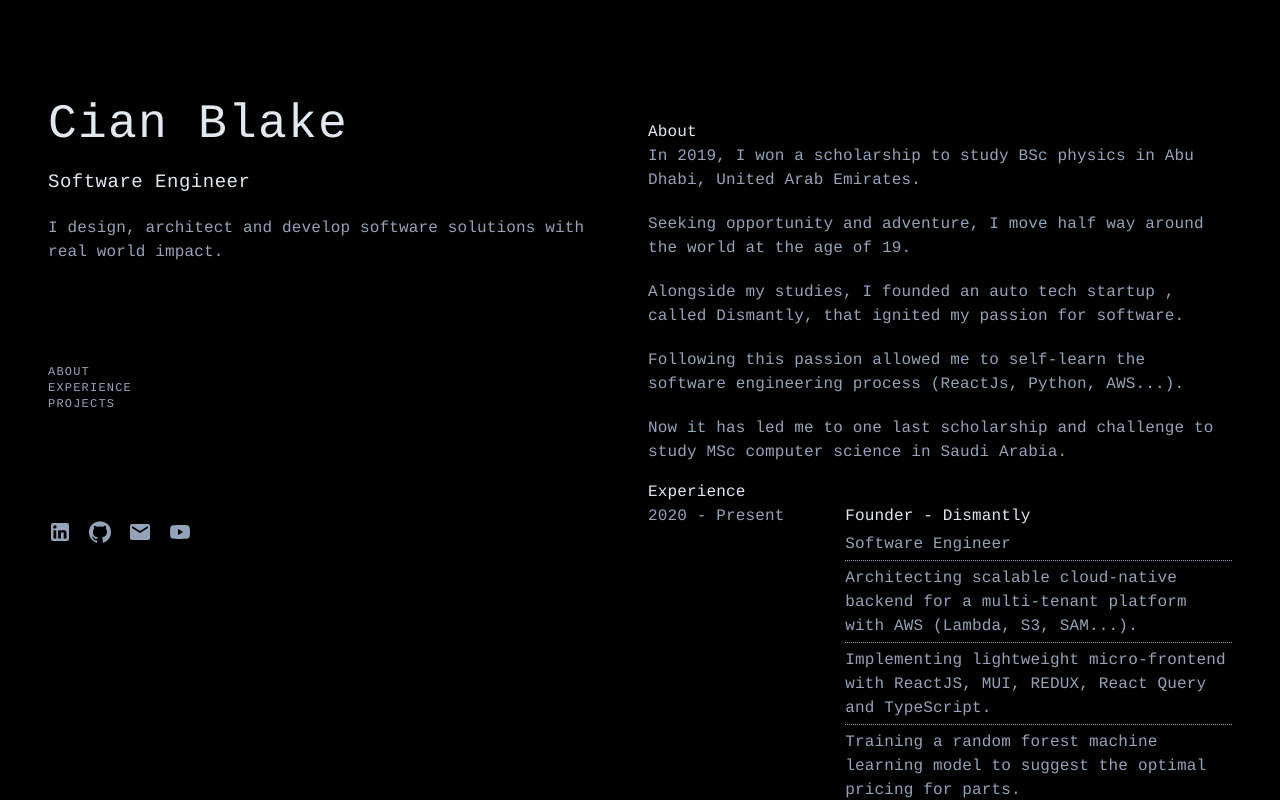
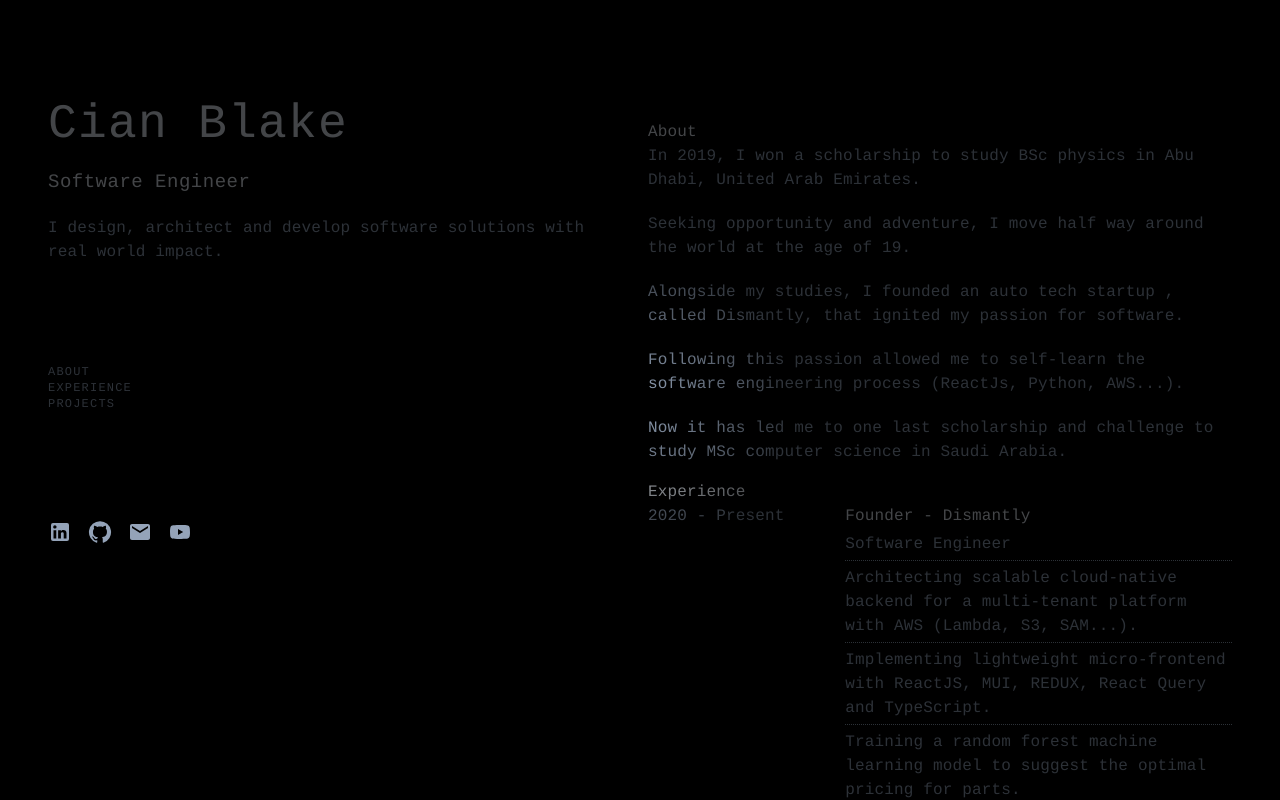
Before and after one commit to cianblake/my-site, a React (Create React App) app: page / in a window 1280 px wide. Built offline with nearby package versions, Linux system fonts and the light colour scheme.

Commit message:
mouse effect

```diff
--- a/src/App.js
+++ b/src/App.js
@@ -1,13 +1,28 @@
 import LandingPage from './pages/landingPage';
 import { StyledBox } from './styled';
 import { ThemeProvider, createTheme } from '@mui/material/styles';
+import { useState, useEffect } from 'react';
 
 const theme = createTheme();
 
 function App() {
+  const [position, setPosition] = useState({ x: '50%', y: '50%' });
+
+  useEffect(() => {
+      const handleMouseMove = (e) => {
+          setPosition({ x: `${e.clientX}px`, y: `${e.clientY}px` });
+      };
+
+      window.addEventListener('mousemove', handleMouseMove);
+
+      return () => {
+          window.removeEventListener('mousemove', handleMouseMove);
+      };
+  }, []);
+
   return (
     <ThemeProvider theme={theme}>
-      <StyledBox>
+      <StyledBox style={{ '--x': position.x, '--y': position.y }}>
         <LandingPage />
       </StyledBox>
     </ThemeProvider>
--- a/src/styled.js
+++ b/src/styled.js
@@ -2,6 +2,7 @@ import { Box } from '@mui/material';
 import styled from '@emotion/styled';
 
 export const StyledBox = styled(Box)({
+    position: 'relative',
     display: 'flex',
     justifyContent: 'center',
     alignContent: 'center',
@@ -9,4 +10,15 @@ export const StyledBox = styled(Box)({
     maxHeight: 'calc(100vh - 100px)',
     height: '100vh',
     backgroundColor: '#000000',
+    overflow: 'hidden',
+    '&::before': {
+        content: '""',
+        position: 'absolute',
+        top: 0,
+        left: 0,
+        width: '100%',
+        height: '100%',
+        background: 'radial-gradient(circle 100px at var(--x) var(--y), transparent 0%, rgba(0, 0, 0, 0.7) 150px)',
+        pointerEvents: 'none',
+    },
 });
```
Lines whose indentation alone changed are shown as unchanged.
